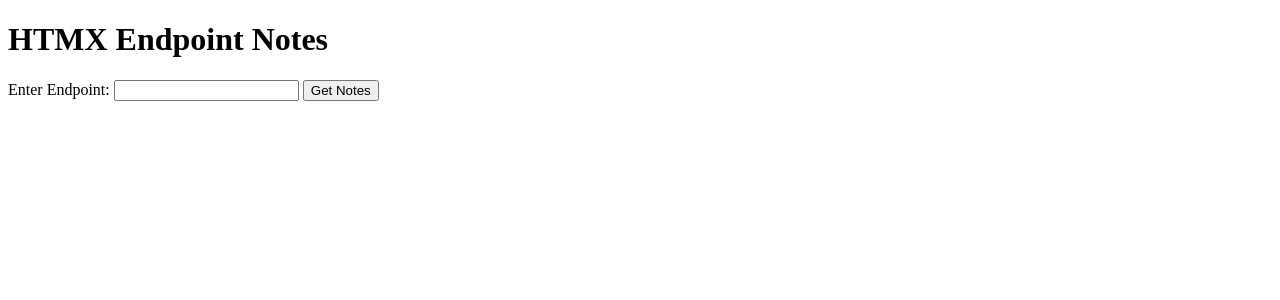
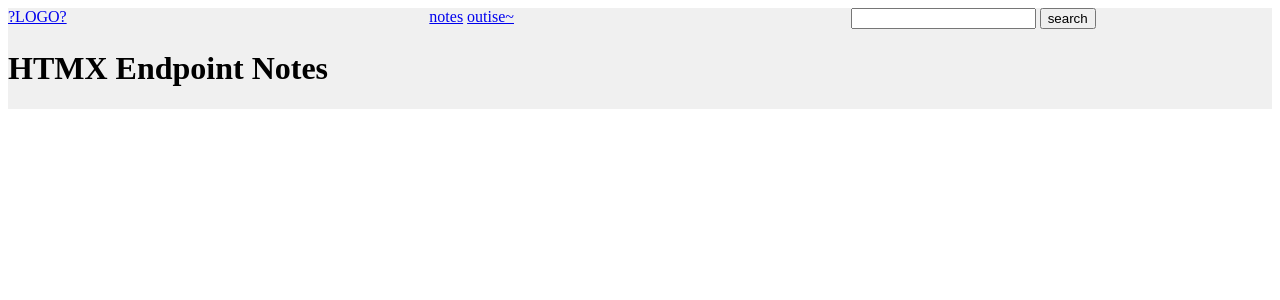
Before and after one commit to bhunao/notes, a FastAPI app: page / in a window 1280 px wide. Shown: the top 300 px of the page. Run offline with FastAPI, Linux system fonts and the light colour scheme; some libraries are stand-ins or nearby versions.

Commit message:
add: flex-box

```diff
--- a/static/style.css
+++ b/static/style.css
@@ -1,3 +1,9 @@
-h1 {
-	color: f3f4f4;
+.flex-container { display: flex;
+  display: flex;
 }
+
+.flex-item {
+  background-color: #f0f0f0;
+  flex: 1;
+  word-wrap: break-word;
+}
--- a/templates/index.html
+++ b/templates/index.html
@@ -7,15 +7,29 @@
     </head>
 
     <body>
-        <h1>HTMX Endpoint Notes</h1>
-        <form hx-get="/note/" hx-target="#notes" hx-swap="innerHTML">
-            <label for="note_name">Enter Endpoint:</label>
-            <input type="text" id="note_name" name="name" required>
-            <button type="submit">Get Notes</button>
-        </form>
-
-        <br>
-
-        <div id="notes"></div>
+        <div class="flex-container">
+            <div class="flex-item">
+                <a href="#">?LOGO?</a>
+            </div>
+            <div class="flex-item">
+                <a href="#">notes</a>
+                <a href="#">outise~</a>
+            </div>
+            <div class="flex-item">
+                <form hx-get="/note/" hx-target="#notes" hx-swap="innerHTML" class="nav-searchbar">
+                    <input type="text" id="note_name" name="name" required>
+                    <button type="submit">search</button>
+                </form>
+            </div>
+        </div>
+        <div class="flex-container">
+            <div class="flex-item" style="display: none;">
+                indice
+            </div>
+            <div class="flex-item">
+                <h1>HTMX Endpoint Notes</h1>
+                <div id="notes"></div>
+            </div>
+        </div>
     </body>
 </html>
```
